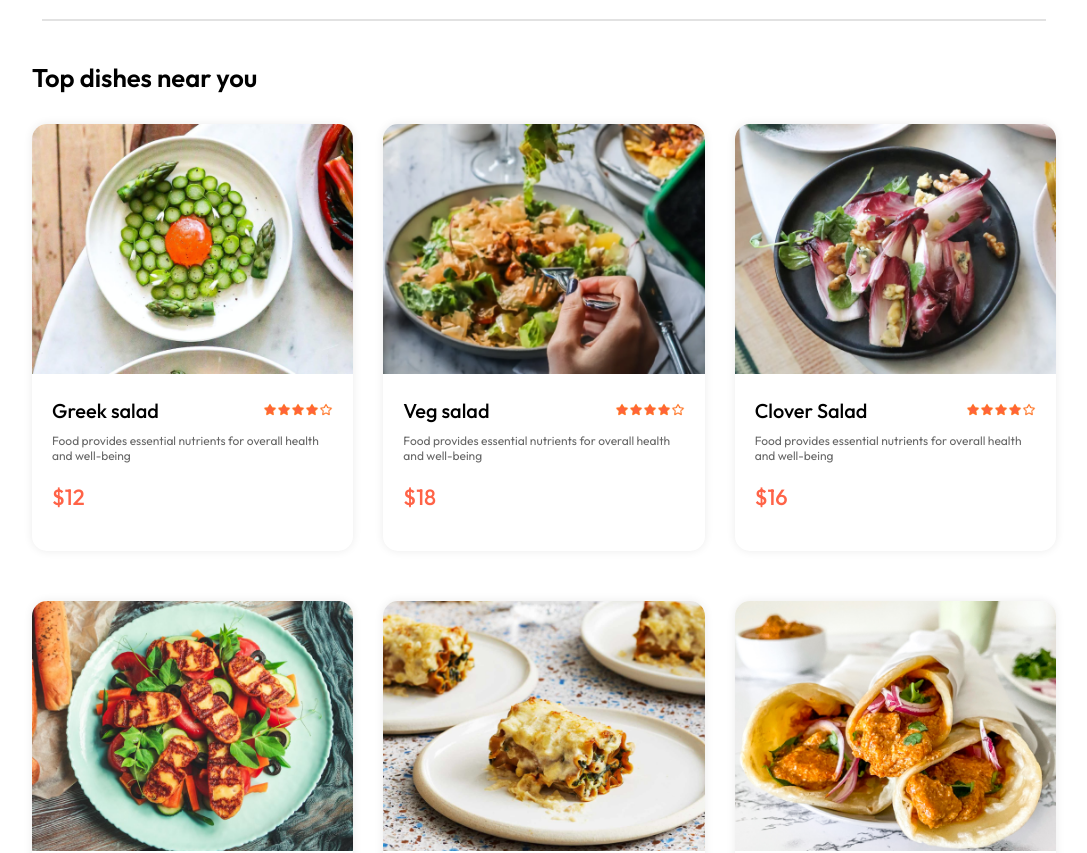
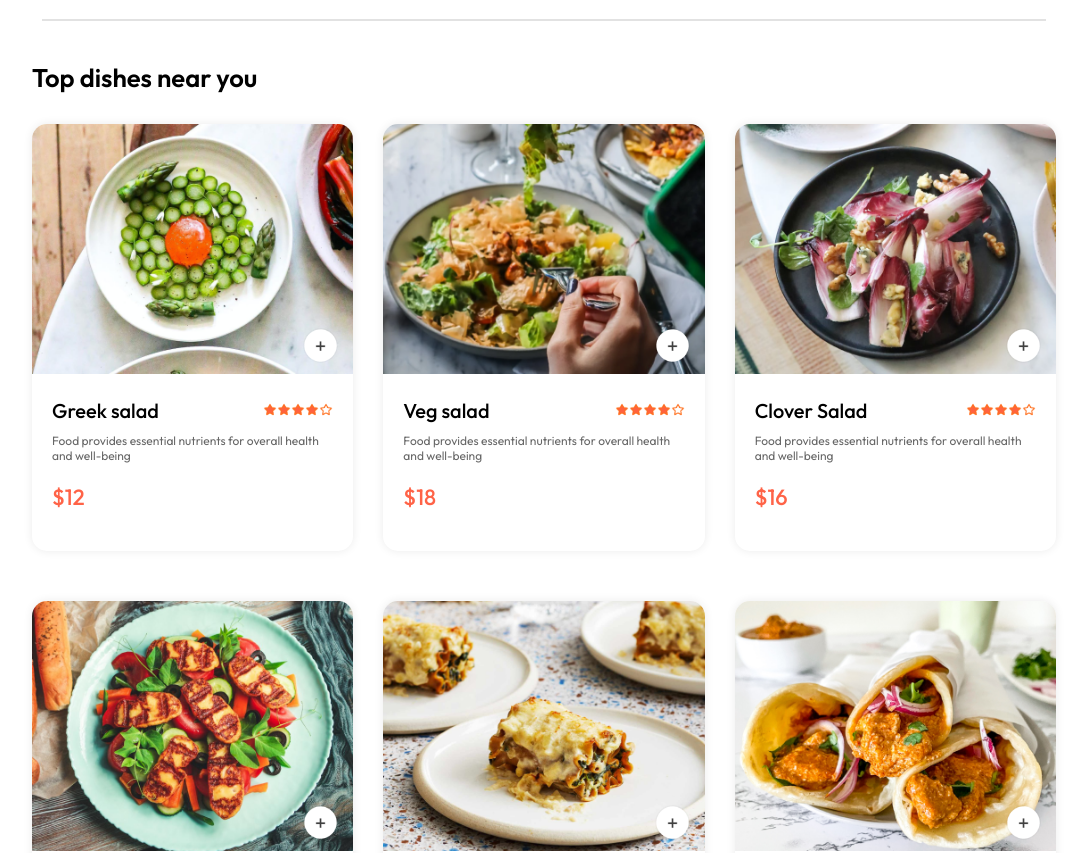
Before and after one commit to karthikbrj/Food-App, a React (Vite) app in the folder front-end/: page / in a window 1280 px wide. Shown: the part 860-1713 px from the top of the page, without its empty margins (96-1183 px from the left). Built offline with nearby package versions, Linux system fonts and the light colour scheme.

Commit message:
added counter on cart item

```diff
--- a/front-end/src/components/foodItem/FoodItem.css
+++ b/front-end/src/components/foodItem/FoodItem.css
@@ -36,3 +36,28 @@
     font-weight: 500;
     margin: 20px 0px;
 }
+.food-item-img-container{
+    position: relative;
+}
+.food-item-img-container .add{
+    width: 35px;
+    position: absolute;
+    bottom: 15px;
+    right: 15px;
+    cursor: pointer;
+    border-radius: 50%;
+}
+.food-item-counter{
+    position: absolute;
+    bottom: 15px;
+    right: 15px;
+    display: flex;
+    align-items: center;
+    gap: 10px;
+    padding: 6px;
+    border-radius: 50px;
+    background-color: white;
+}
+.food-item-counter img{
+    width: 30px;
+}
--- a/front-end/src/components/foodItem/FoodItem.jsx
+++ b/front-end/src/components/foodItem/FoodItem.jsx
@@ -1,11 +1,22 @@
-import React from 'react'
+import React, { useState } from 'react'
 import "./FoodItem.css"
 import { assets } from '../../assets/assets'
 const FoodItem = ({id,price,name,image,description}) => {
+
+    const [itemCount , setItemCount] = useState(0)
+
   return (
     <div className='food-item'>
         <div className="food-item-img-container">
             <img className='food-item-image' src={image} alt="" />
+            {
+                !itemCount?<img className='add' onClick={()=>setItemCount(prev=>prev+1)} src={assets.add_icon_white}/>
+                :<div className='food-item-counter'>
+                    <img onClick={()=>setItemCount(prev=>prev-1)} src={assets.remove_icon_red} alt="" />
+                    <p>{itemCount}</p>
+                    <img onClick={()=>setItemCount(prev=>prev+1)} src={assets.add_icon_green} alt="" />
+                </div>
+            }
         </div>
         <div className="food-item-info">
             <div className="food-item-name-rating">
```
